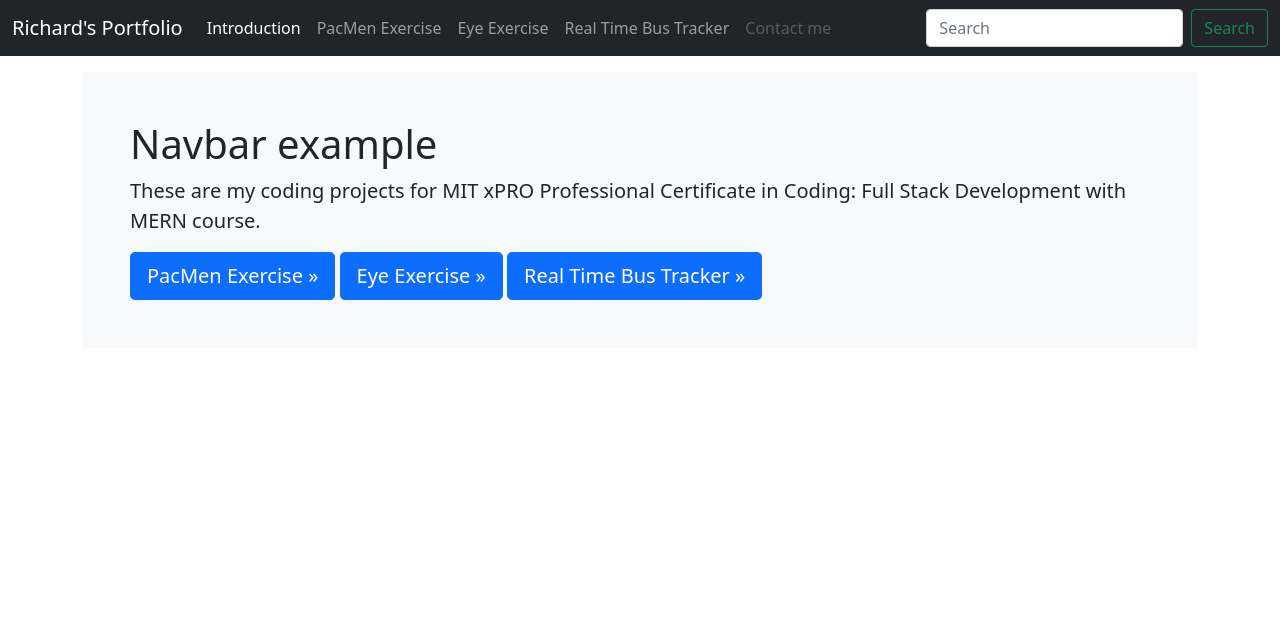
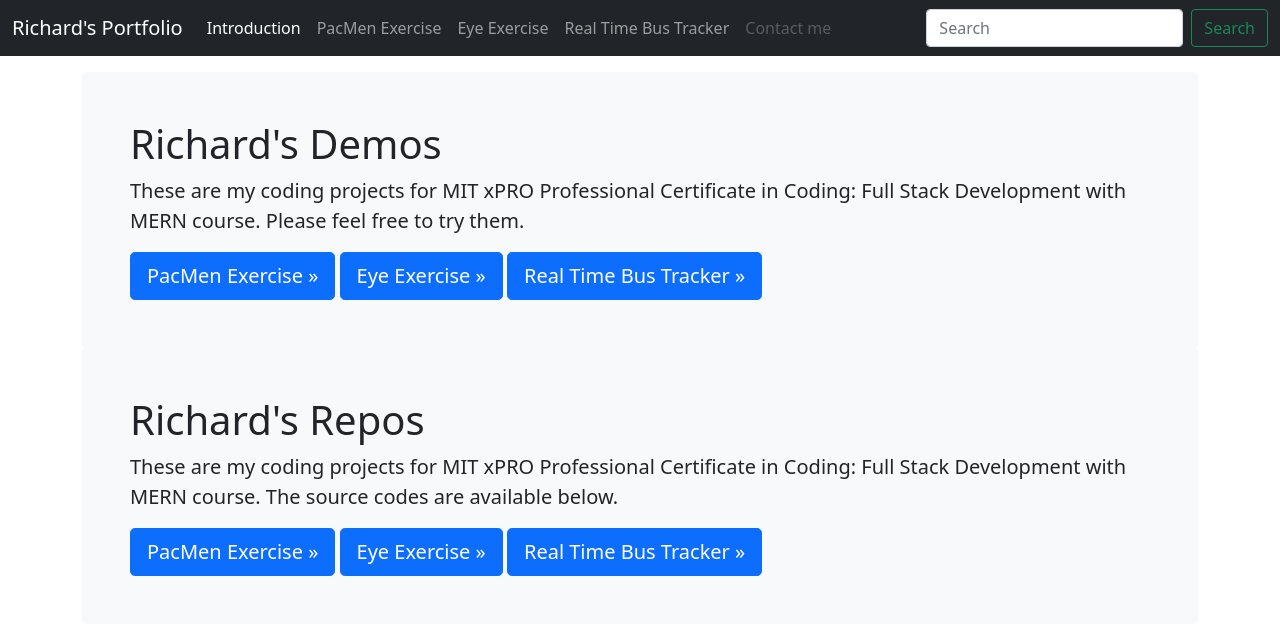
Before and after one commit to tanxx244/mainpage, a plain HTML site: page index.html in a window 1280 px wide. Drawn offline with Linux system fonts and the light colour scheme.

Commit message:
Add files via upload

```diff
--- a/index.html
+++ b/index.html
@@ -49,13 +49,13 @@
           <a class="nav-link active" aria-current="page" href="https://tanxx244.github.io/landingpage/">Introduction</a>
         </li>
         <li class="nav-item">
-          <a class="nav-link" href="#">PacMen Exercise</a>
+          <a class="nav-link" href="https://tanxx244.github.io/pacmen/">PacMen Exercise</a>
         </li>
         <li class="nav-item">
-          <a class="nav-link" href="#">Eye Exercise</a>
+          <a class="nav-link" href="https://tanxx244.github.io/eyes/">Eye Exercise</a>
         </li>
         <li class="nav-item">
-          <a class="nav-link" href="#">Real Time Bus Tracker</a>
+          <a class="nav-link" href="https://tanxx244.github.io/bustracker/">Real Time Bus Tracker</a>
         </li>
         <li class="nav-item">
           <a class="nav-link disabled" href="#" tabindex="-1" aria-disabled="true">Contact me</a>
@@ -71,16 +71,27 @@
 
 <main class="container">
   <div class="bg-light p-5 rounded">
-    <h1>Navbar example</h1>
-    <p class="lead">These are my coding projects for MIT xPRO Professional Certificate in Coding: Full Stack Development with MERN course.</p>
-    <a class="btn btn-lg btn-primary" href="../components/navbar/" role="button">PacMen Exercise &raquo;</a>
+    <h1>Richard's Demos</h1>
+    <p class="lead">These are my coding projects for MIT xPRO Professional Certificate in Coding: Full Stack Development with MERN course. Please feel free to try them.</p>
+    <a class="btn btn-lg btn-primary" href="https://tanxx244.github.io/pacmen/" role="button">PacMen Exercise &raquo;</a>
 
-    <a class="btn btn-lg btn-primary" href="../components/navbar/" role="button">Eye Exercise &raquo;</a>
+    <a class="btn btn-lg btn-primary" href="https://tanxx244.github.io/eyes/" role="button">Eye Exercise &raquo;</a>
 
-    <a class="btn btn-lg btn-primary" href="../components/navbar/" role="button">Real Time Bus Tracker &raquo;</a>
+    <a class="btn btn-lg btn-primary" href="https://tanxx244.github.io/bustracker/" role="button">Real Time Bus Tracker &raquo;</a>
   </div>
 </main>
 
+<main class="container">
+  <div class="bg-light p-5 rounded">
+    <h1>Richard's Repos</h1>
+    <p class="lead">These are my coding projects for MIT xPRO Professional Certificate in Coding: Full Stack Development with MERN course. The source codes are available below.</p>
+    <a class="btn btn-lg btn-primary" href="https://github.com/tanxx244/pacmen" role="button">PacMen Exercise &raquo;</a>
+
+    <a class="btn btn-lg btn-primary" href="https://github.com/tanxx244/eyes" role="button">Eye Exercise &raquo;</a>
+
+    <a class="btn btn-lg btn-primary" href="https://github.com/tanxx244/bustracker" role="button">Real Time Bus Tracker &raquo;</a>
+  </div>
+</main>
 
     <script src="./assets/dist/js/bootstrap.bundle.min.js"></script>
 
```
